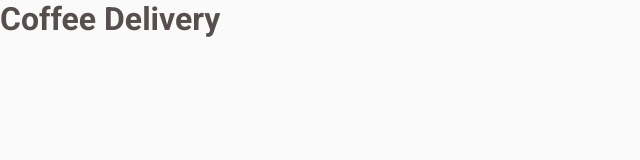
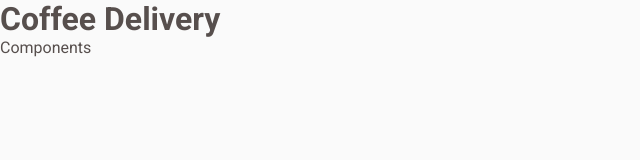
Before and after one commit to netoudi/ignite-reactjs-challenge-02, a React (Vite) app: page /components in a window 1280 px wide. Shown: the top 160 px of the page, without its empty margins (0-640 px from the left). Built offline with nearby package versions, Linux system fonts and the light colour scheme.

Commit message:
feat: initial pages

```diff
--- a/package.json
+++ b/package.json
@@ -15,6 +15,7 @@
     "@phosphor-icons/react": "^2.0.10",
     "react": "^18.2.0",
     "react-dom": "^18.2.0",
+    "react-router-dom": "^6.14.2",
     "styled-components": "^6.0.7"
   },
   "devDependencies": {
--- a/src/App.tsx
+++ b/src/App.tsx
@@ -1,4 +1,6 @@
+import { BrowserRouter } from 'react-router-dom';
 import { ThemeProvider } from 'styled-components';
+import { Router } from '@app/routes';
 import { GlobalStyle } from '@app/styles/global';
 import { defaultTheme } from '@app/styles/themes/default';
 
@@ -7,6 +9,9 @@ export function App() {
     <ThemeProvider theme={defaultTheme}>
       <GlobalStyle />
       <h1>Coffee Delivery</h1>
+      <BrowserRouter>
+        <Router />
+      </BrowserRouter>
     </ThemeProvider>
   );
 }
--- /dev/null
+++ b/src/pages/Checkout/index.tsx
@@ -0,0 +1,9 @@
+import * as S from './styles';
+
+export function Checkout() {
+  return (
+    <S.Container>
+      <S.Content>Checkout</S.Content>
+    </S.Container>
+  );
+}
--- /dev/null
+++ b/src/pages/Checkout/styles.ts
@@ -0,0 +1,5 @@
+import styled from 'styled-components';
+
+export const Container = styled.div``;
+
+export const Content = styled.div``;
--- /dev/null
+++ b/src/pages/Components/index.tsx
@@ -0,0 +1,9 @@
+import * as S from './styles';
+
+export function Components() {
+  return (
+    <S.Container>
+      <S.Content>Components</S.Content>
+    </S.Container>
+  );
+}
--- /dev/null
+++ b/src/pages/Components/styles.ts
@@ -0,0 +1,5 @@
+import styled from 'styled-components';
+
+export const Container = styled.div``;
+
+export const Content = styled.div``;
--- /dev/null
+++ b/src/pages/Home/index.tsx
@@ -0,0 +1,9 @@
+import * as S from './styles';
+
+export function Home() {
+  return (
+    <S.Container>
+      <S.Content>Home</S.Content>
+    </S.Container>
+  );
+}
--- /dev/null
+++ b/src/pages/Home/styles.ts
@@ -0,0 +1,5 @@
+import styled from 'styled-components';
+
+export const Container = styled.div``;
+
+export const Content = styled.div``;
--- /dev/null
+++ b/src/pages/Success/index.tsx
@@ -0,0 +1,9 @@
+import * as S from './styles';
+
+export function Success() {
+  return (
+    <S.Container>
+      <S.Content>Success</S.Content>
+    </S.Container>
+  );
+}
--- /dev/null
+++ b/src/pages/Success/styles.ts
@@ -0,0 +1,5 @@
+import styled from 'styled-components';
+
+export const Container = styled.div``;
+
+export const Content = styled.div``;
--- /dev/null
+++ b/src/routes/index.tsx
@@ -0,0 +1,16 @@
+import { Route, Routes } from 'react-router-dom';
+import { Checkout } from '@app/pages/Checkout';
+import { Components } from '@app/pages/Components';
+import { Home } from '@app/pages/Home';
+import { Success } from '@app/pages/Success';
+
+export function Router() {
+  return (
+    <Routes>
+      <Route path="/" element={<Home />} />
+      <Route path="/checkout" element={<Checkout />} />
+      <Route path="/success" element={<Success />} />
+      <Route path="/components" element={<Components />} />
+    </Routes>
+  );
+}
```
Also changed, not shown: 1 other file (tests, documents, lock files or other folders).
